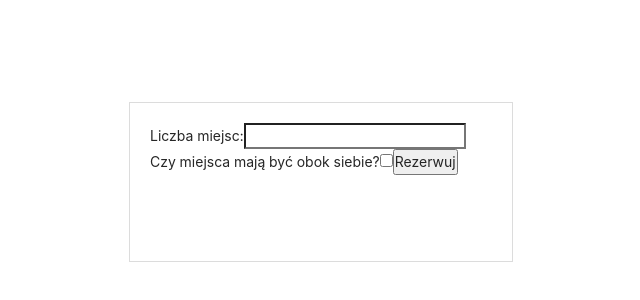
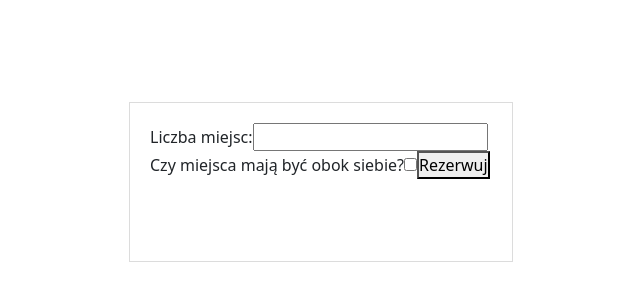
Before and after one commit to oknaAnko/seats-booking-app, a React (Create React App) app: page / in a window 1280 px wide. Shown: the part 218-518 px from the top of the page, without its empty margins (319-959 px from the left). Built offline with nearby package versions, Linux system fonts and the light colour scheme; no server answers.

Commit message:
feat: Add bootstrap

```diff
--- a/package.json
+++ b/package.json
@@ -9,7 +9,9 @@
     "@testing-library/user-event": "^7.1.2",
     "antd": "^4.16.2",
     "axios": "^0.21.1",
+    "bootstrap": "^5.1.3",
     "nock": "^13.1.0",
+    "node-sass": "^4.14.1",
     "react": "^17.0.2",
     "react-dom": "^17.0.2",
     "react-redux": "^7.2.3",
--- a/src/App.js
+++ b/src/App.js
@@ -5,7 +5,7 @@ import HomePage from "./pages/HomePage";
 import SeatsPage from "./pages/SeatsPage";
 import ResultPage from "./pages/ResultPage";
 
-import "./App.css";
+import "./App.scss";
 
 function App() {
   return (
--- a/src/App.css
+++ b/src/App.scss
@@ -1,5 +1,7 @@
 /* $top = 0  */
-@import "~antd/dist/antd.css";
+// @import "../node_modules/bootstrap/scss/bootstrap";
+@import "../node_modules/bootstrap/scss/bootstrap.scss";
+
 * {
   margin: 0;
   padding: 0;
```
Also changed, not shown: src/index.js (+8 -8 lines), 1 other file (tests, documents, lock files or other folders).
